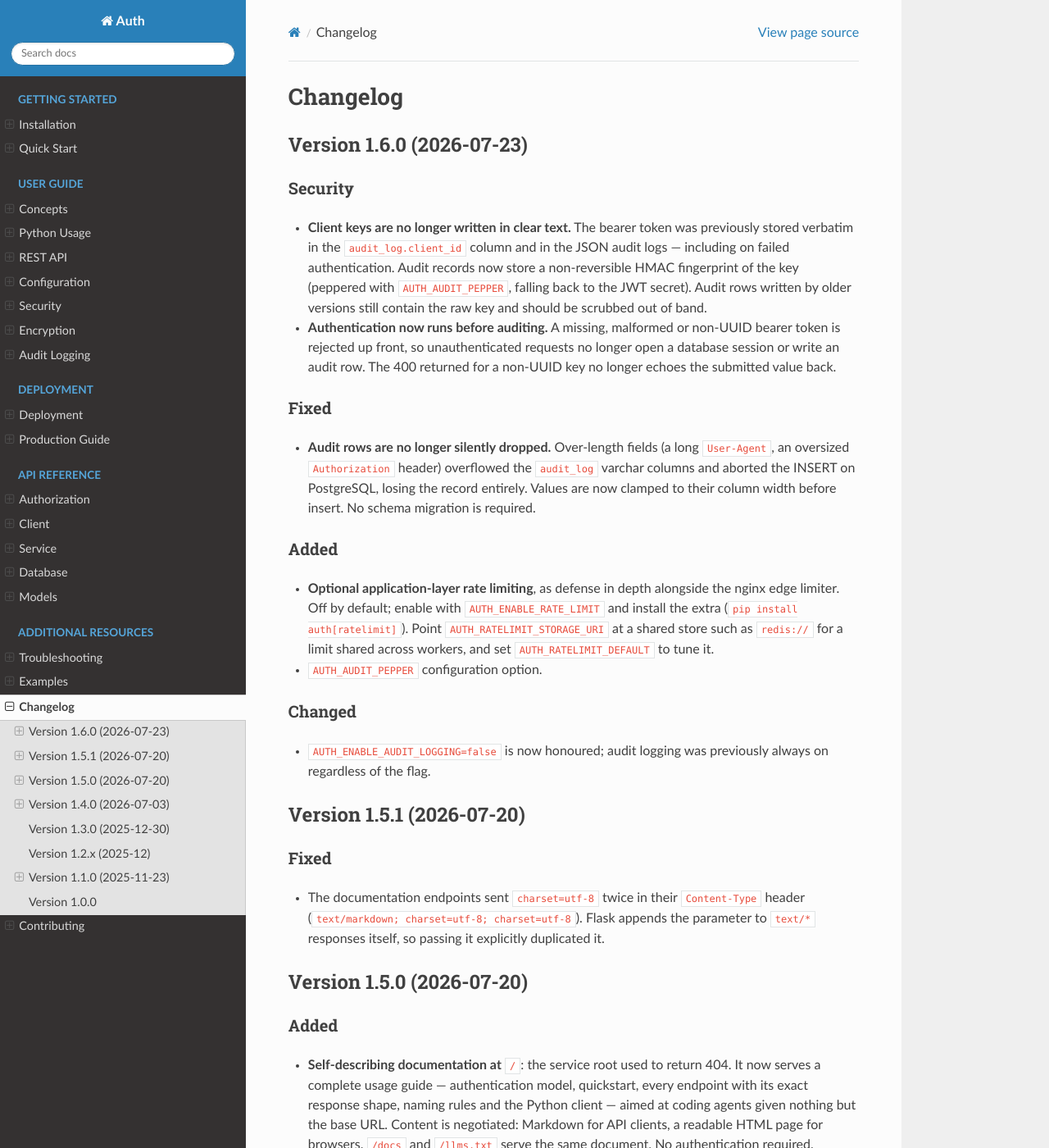
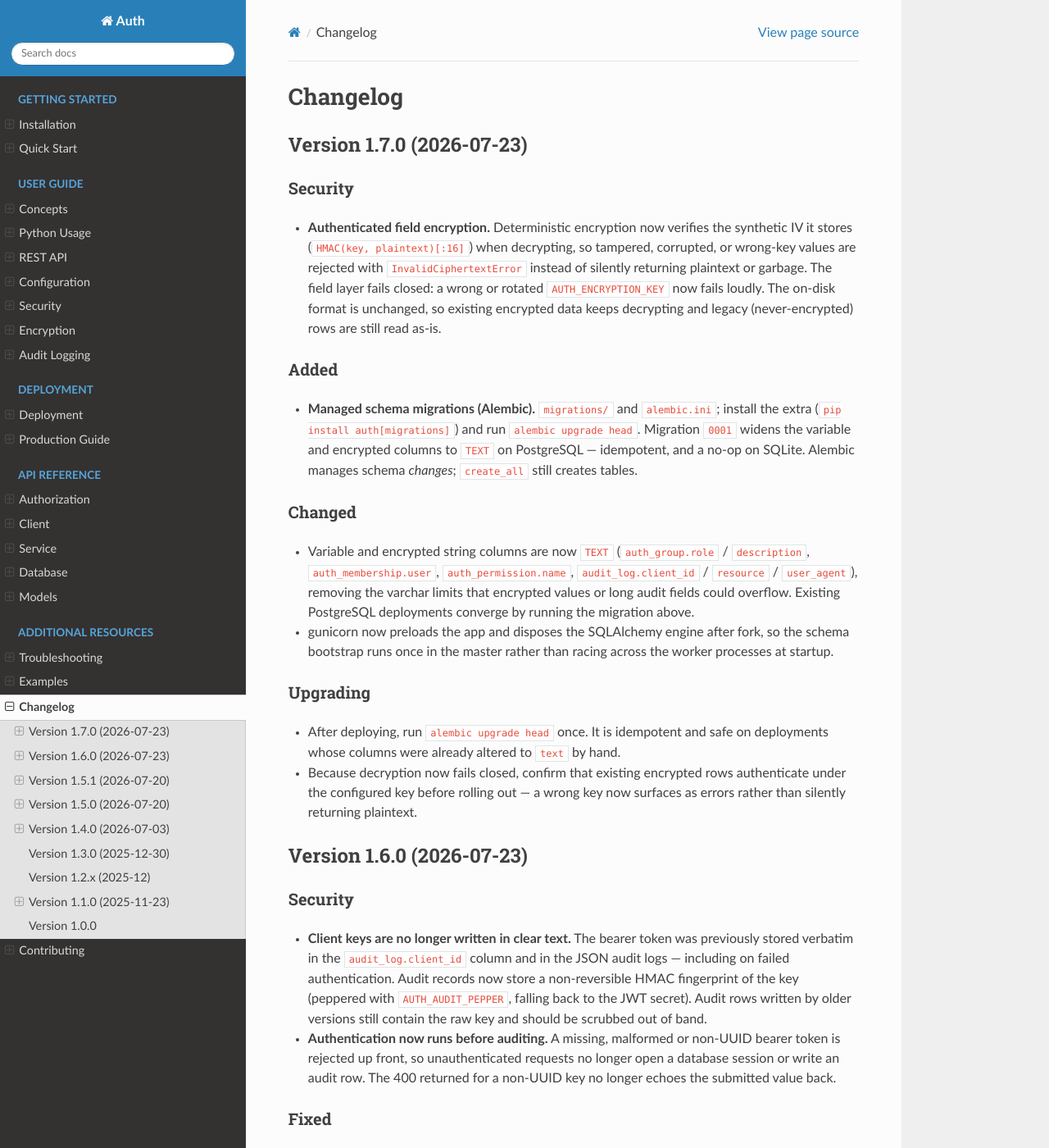
Before and after one commit to ourway/auth, a Sphinx documentation site: the page built from docs/changelog.rst, in a window 1280 px wide and 1400 px high. Shown: the whole window at 82% size. Built offline with Sphinx 7.4.7 and the Read the Docs theme 3.1.0, drawn with Linux system fonts in a browser that asks for light colours.

Commit message:
release: auth 1.7.0 (Phase B + C)
Authenticated, fail-closed field encryption (Phase B) plus managed schema
migrations, TEXT column widening, and the startup DDL race fix (Phase C).

No breaking API change for conforming clients. See the changelog "Upgrading"
notes: run `alembic upgrade head` once (idempotent), and note that decryption
now fails closed, so verify existing encrypted rows authenticate under the
configured key before rolling out.

Co-Authored-By: Claude Opus 4.8 <noreply@anthropic.com>

```diff
--- a/docs/changelog.rst
+++ b/docs/changelog.rst
@@ -1,6 +1,50 @@
 =========
 Changelog
 =========
+
+Version 1.7.0 (2026-07-23)
+==========================
+
+Security
+--------
+
+- **Authenticated field encryption.** Deterministic encryption now verifies the
+  synthetic IV it stores (``HMAC(key, plaintext)[:16]``) when decrypting, so
+  tampered, corrupted, or wrong-key values are rejected with
+  ``InvalidCiphertextError`` instead of silently returning plaintext or garbage.
+  The field layer fails closed: a wrong or rotated ``AUTH_ENCRYPTION_KEY`` now
+  fails loudly. The on-disk format is unchanged, so existing encrypted data
+  keeps decrypting and legacy (never-encrypted) rows are still read as-is.
+
+Added
+-----
+
+- **Managed schema migrations (Alembic).** ``migrations/`` and ``alembic.ini``;
+  install the extra (``pip install auth[migrations]``) and run
+  ``alembic upgrade head``. Migration ``0001`` widens the variable and encrypted
+  columns to ``TEXT`` on PostgreSQL — idempotent, and a no-op on SQLite. Alembic
+  manages schema *changes*; ``create_all`` still creates tables.
+
+Changed
+-------
+
+- Variable and encrypted string columns are now ``TEXT`` (``auth_group.role`` /
+  ``description``, ``auth_membership.user``, ``auth_permission.name``,
+  ``audit_log.client_id`` / ``resource`` / ``user_agent``), removing the varchar
+  limits that encrypted values or long audit fields could overflow. Existing
+  PostgreSQL deployments converge by running the migration above.
+- gunicorn now preloads the app and disposes the SQLAlchemy engine after fork,
+  so the schema bootstrap runs once in the master rather than racing across the
+  worker processes at startup.
+
+Upgrading
+---------
+
+- After deploying, run ``alembic upgrade head`` once. It is idempotent and safe
+  on deployments whose columns were already altered to ``text`` by hand.
+- Because decryption now fails closed, confirm that existing encrypted rows
+  authenticate under the configured key before rolling out — a wrong key now
+  surfaces as errors rather than silently returning plaintext.
 
 Version 1.6.0 (2026-07-23)
 ==========================
--- a/docs/conf.py
+++ b/docs/conf.py
@@ -17,8 +17,8 @@ author = "Farshid Ashouri"
 
 # The full version, including alpha/beta/rc tags
 # Keep in sync with pyproject.toml (checked by `make version-check`)
-release = "1.6.0"
-version = "1.6"
+release = "1.7.0"
+version = "1.7"
 
 # -- General configuration ---------------------------------------------------
 
--- a/pyproject.toml
+++ b/pyproject.toml
@@ -4,7 +4,7 @@ build-backend = "setuptools.build_meta"
 
 [project]
 name = "auth"
-version = "1.6.0"
+version = "1.7.0"
 description = "Authorization for humans"
 readme = {file = "README.rst", content-type = "text/x-rst"}
 requires-python = ">=3.9"
```
